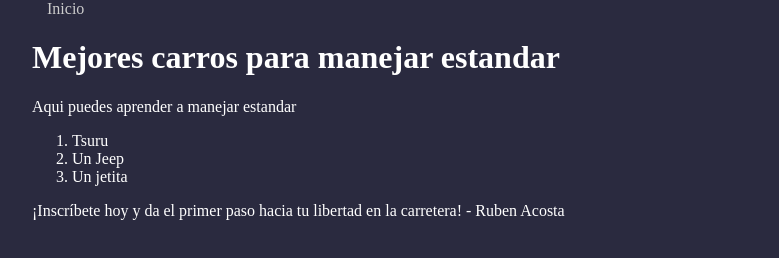
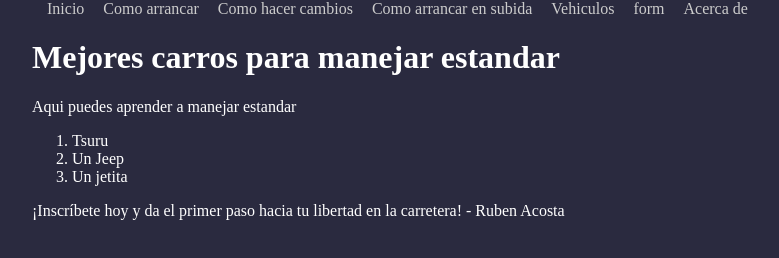
Before and after one commit to RubenAcosta224/Pagina-html, a plain HTML site: page paginas/cuatro.html in a window 1280 px wide. Shown: the whole page, without its empty margins (160-939 px from the left). Drawn offline with Linux system fonts and the light colour scheme.

Commit message:
Update cuatro.html

```diff
--- a/paginas/cuatro.html
+++ b/paginas/cuatro.html
@@ -9,6 +9,12 @@
   <body>
     <nav>
       <a href="../index.html">Inicio</a>
+      <a href="./1arrcancar.html">Como arrancar</a>
+      <a href="./2hacerCambios.html">Como hacer cambios</a>
+      <a href="./3arrancarEnSubida.html">Como arrancar en subida</a>
+      <a href="./cuatro.html">Vehiculos</a>
+      <a href="./form.html">form</a>
+      <a href="./about.html">Acerca de</a>
     </nav>
     <head>
       <h1>Mejores carros para manejar estandar</h1>
```
